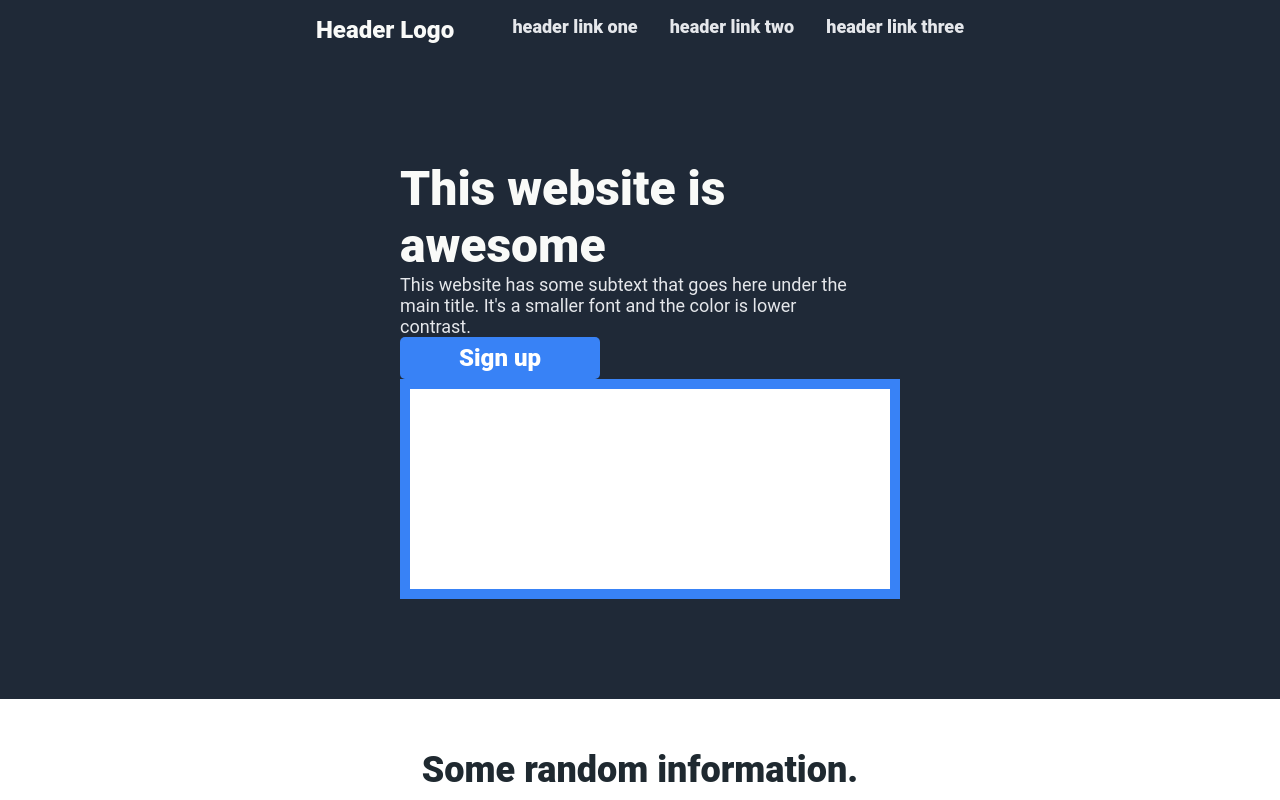
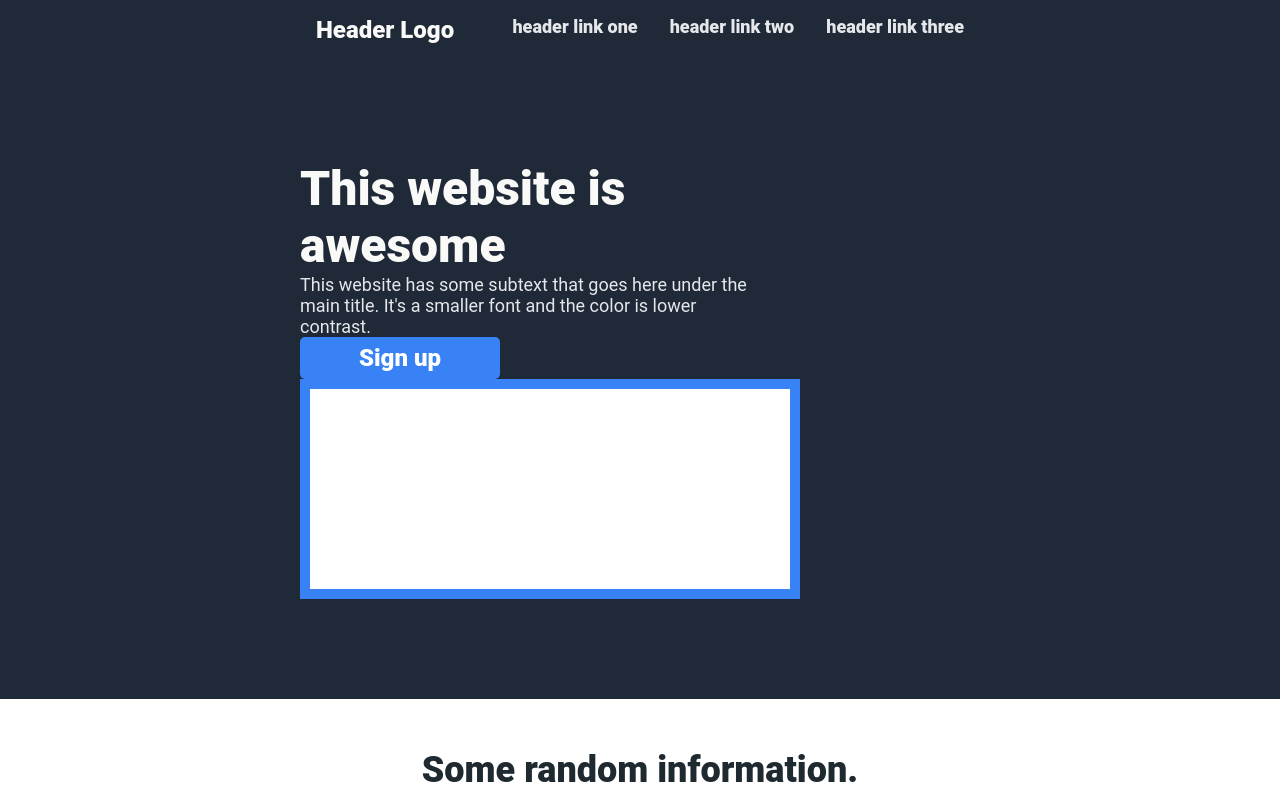
Before and after one commit to Almond-Pie/Odin-Landing-Page, a plain HTML site: page index.html in a window 1280 px wide. Shown: the top 800 px of the page. Drawn offline with Linux system fonts and the light colour scheme.

Commit message:
Adjusted: css changes

```diff
--- a/styles.css
+++ b/styles.css
@@ -108,13 +108,20 @@ div.placeholder-text{
     display: flex;
     height: 200px;
     min-width: 500px;
-    margin-left: 100px;
-   margin-right: 100px;
    background-color: #fff;
    padding: 100px;
    border: 10px; ;
    border-color: #3882F6;
    border-style: solid;
+}
+
+div.sub-header-font{
+   display: flex;
+   flex-direction: column;
+   justify-content: space-evenly;
+   align-self:center;
+   max-width: 450px;
+   min-width: 460px;
 }
 
 .footer-text{
@@ -154,17 +161,7 @@ div.sub-header{
 
 }
 
-div.sub-header-font{
-   display: flex;
-   flex-direction: column;
-   justify-content: space-evenly;
-   align-self:center;
-   max-width: 450px;
-   min-width: 460px;
-   flex-wrap: wrap;
-   margin-left: 100px;
-   margin-right: 100px;
-}
+
 
 div.sub-header-sub{
     display: flex;
```
